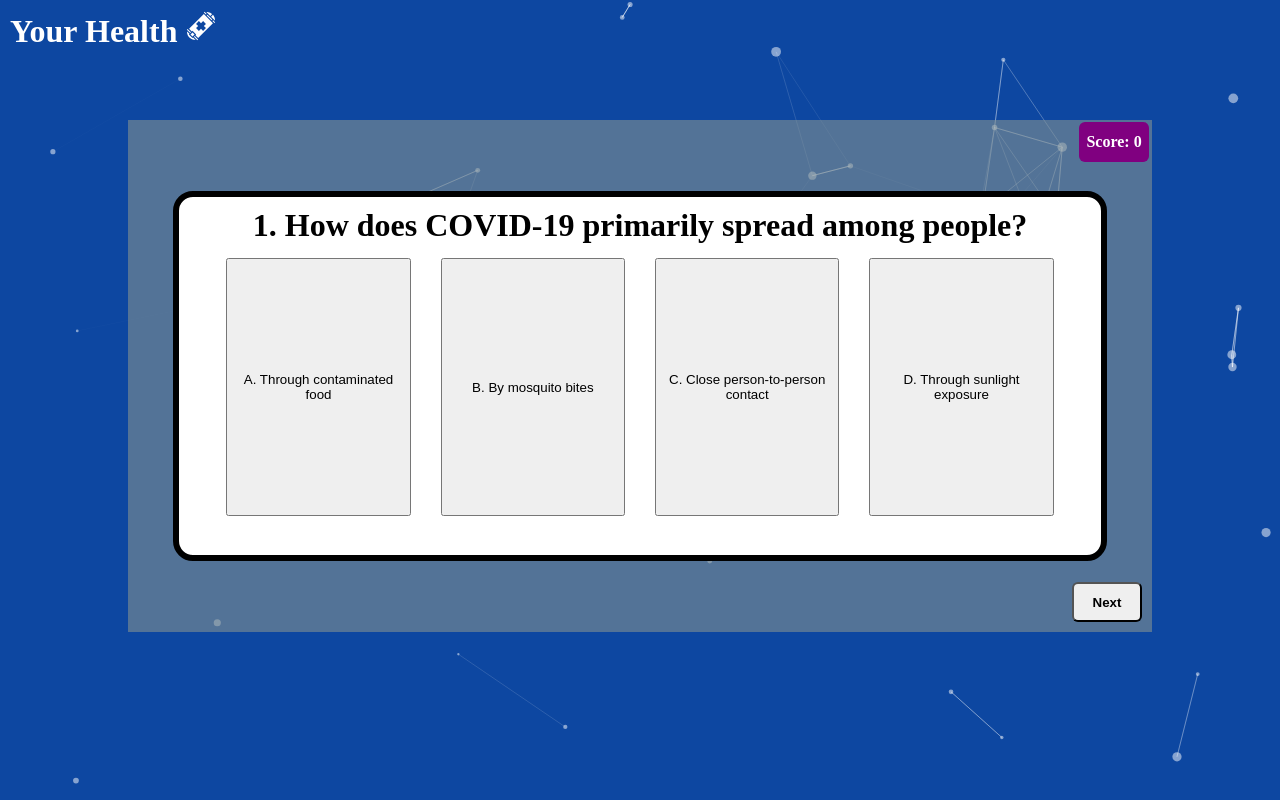
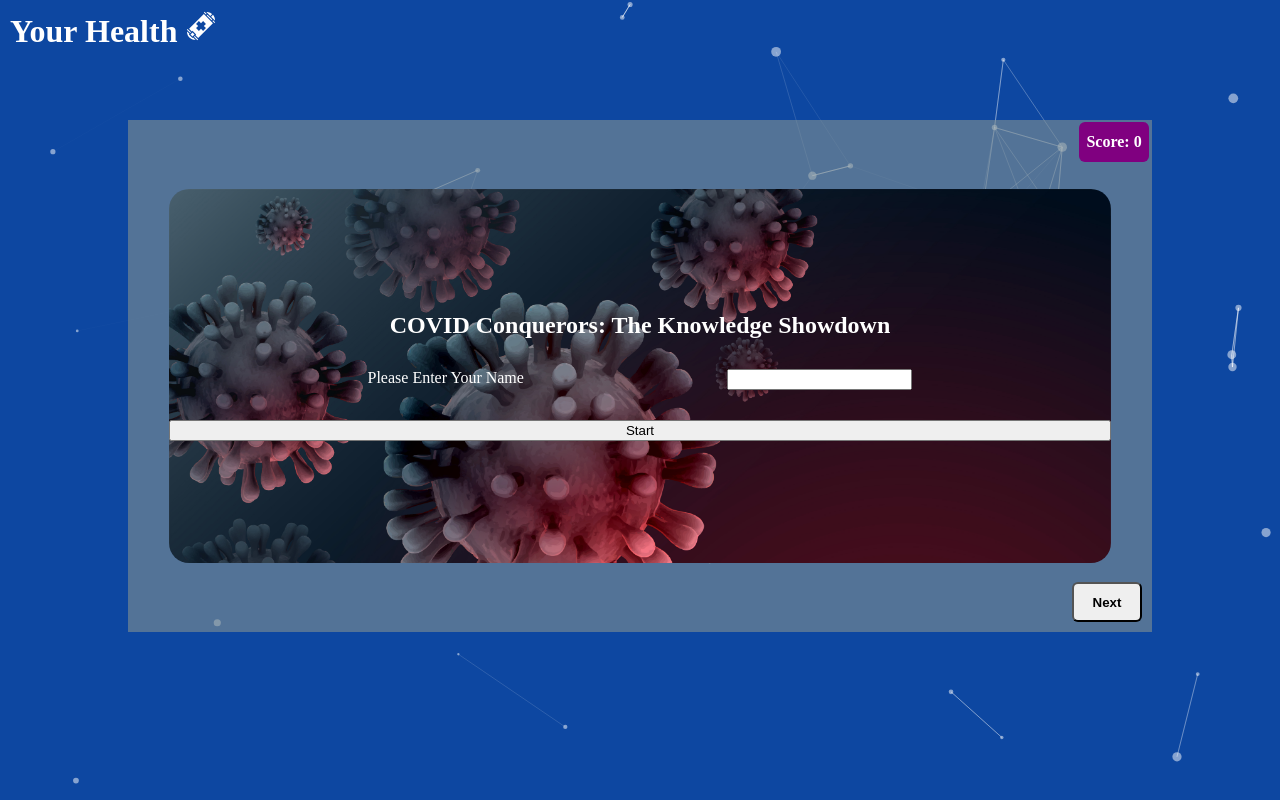
Before and after one commit to akmalpopalzi98/covid-app, a React (Vite) app: page / in a window 1280 px wide. Built offline with nearby package versions, Linux system fonts and the light colour scheme.

Commit message:
added start page

```diff
--- a/src/App.jsx
+++ b/src/App.jsx
@@ -7,10 +7,12 @@
 import Particles, { initParticlesEngine } from "@tsparticles/react";
 import { loadSlim } from "@tsparticles/slim"; // if you are going to use `loadSlim`, install the "@tsparticles/slim" package too.
 import { ModalContext } from "./context/ModalContext";
+import Start from "./components/Start";
 
 function App() {
   const { score, isAnswered } = useContext(ScoreContext);
   const { openModal, setOpenModal } = useContext(ModalContext);
+  const [isStart, setIsStart] = useState(true);
 
   const [index, setIndex] = useState(0);
   const [init, setInit] = useState(false);
@@ -165,6 +167,7 @@
           }}
         >
           <QuestionCard data={data[index]} />
+          {isStart && <Start setIsStart={setIsStart} />}
           <div
             style={{
               position: "absolute",
--- /dev/null
+++ b/src/components/Start.jsx
@@ -0,0 +1,45 @@
+import { useContext } from "react";
+import image from "../assets/7643692_24746.jpg";
+
+const Start = ({ setIsStart }) => {
+  return (
+    <div
+      style={{
+        height: "73%",
+        width: "92%",
+        backgroundColor: "rgba(131,145,146,1)",
+        position: "absolute",
+        display: "flex",
+        flexDirection: "column",
+        justifyContent: "center",
+        gap: "30px",
+        borderRadius: "20px",
+        backgroundImage: `url(${image})`,
+        backgroundSize: "cover",
+      }}
+    >
+      <h2 style={{ textAlign: "center", color: "white" }}>
+        COVID Conquerors: The Knowledge Showdown
+      </h2>
+      <div
+        style={{
+          display: "flex",
+          gap: "5px",
+          justifyContent: "space-evenly",
+        }}
+      >
+        <label style={{ color: "white" }}>Please Enter Your Name</label>
+        <input />
+      </div>
+      <button
+        onClick={() => {
+          setIsStart(false);
+        }}
+      >
+        Start
+      </button>
+    </div>
+  );
+};
+
+export default Start;
--- a/src/questions.js
+++ b/src/questions.js
@@ -9,20 +9,32 @@
     question: "2. What does the “19” in “COVID-19” refer to?",
     answer: "D. The coronavirus and the disease it causes were identified in 2019",
     options: ["A. There are 19 variants of the coronavirus", "B. There are 19 symptoms of coronavirus disease", "C. This is the 19th coronavirus pandemic", "D. The coronavirus and the disease it causes were identified in 2019"],
-    detail: "The correct answer is D. The coronavirus and the disease it causes were identified in 2019. A new coronavirus, technically named SARS-CoV-2, and the disease it causes were first identified in 2019"
+    detail: "The correct answer is D. \nThe coronavirus and the disease it causes were identified in 2019. A new coronavirus, technically named SARS-CoV-2, and the disease it causes were first identified in 2019"
   },
   {
     question: "3. What are common symptoms of COVID-19?",
     answer: "B. Fever, cough, and tiredness",
     options: ["A. Itchy skin", "B. Fever, cough, and tiredness", "C. Hair loss", "D. Increased hunger"],
-    detail: "The correct answer is D. The coronavirus and the disease it causes were identified in 2019. A new coronavirus, technically named SARS-CoV-2, and the disease it causes were first identified in 2019"
+    detail: "The correct answer is B."
   },
   {
-  question: "3. What are common symptoms of COVID-19?",
-    answer: "B. Fever, cough, and tiredness",
-    options: ["A. Itchy skin", "B. Fever, cough, and tiredness", "C. Hair loss", "D. Increased hunger"],
-    detail: "The correct answer is D. The coronavirus and the disease it causes were identified in 2019. A new coronavirus, technically named SARS-CoV-2, and the disease it causes were first identified in 2019"
+  question: "4. An effective hand sanitizer contains at least this percentage of alcohol to kill the coronavirus and other germs:",
+    answer: "C. 60%",
+    options: ["A. 20%", "B. 45%","C. 60%", "D. 90%"],
+    detail: "The correct answer is C. 60%. \n60%. Lower alcohol content may make a hand sanitizer less effective in killing the coronavirus and other pathogens."
   },
+  {
+    question: "5. What is the recommended way to prevent COVID-19 infection?",
+      answer: "C. Wearing masks and social distancing",
+      options: ["A. Drinking hot water", "B. Taking antibiotics","C. Wearing masks and social distancing", "D. Exercising daily"],
+      detail: "The correct answer is C."
+    },
+    {
+      question: "6. True or false: Once you are fully vaccinated you may not be required to wear a mask in public places.",
+        answer: "A. True",
+        options: ["A. True", "B. False"],
+        detail: "The correct answer is A."
+      },
 
 ];
 
```
Also changed, not shown: src/assets/7643692_24746.jpg (added).
